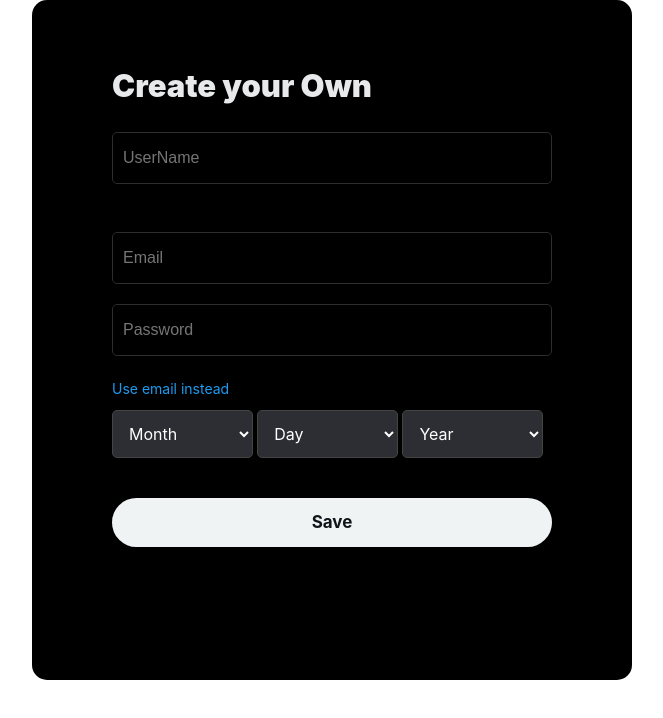
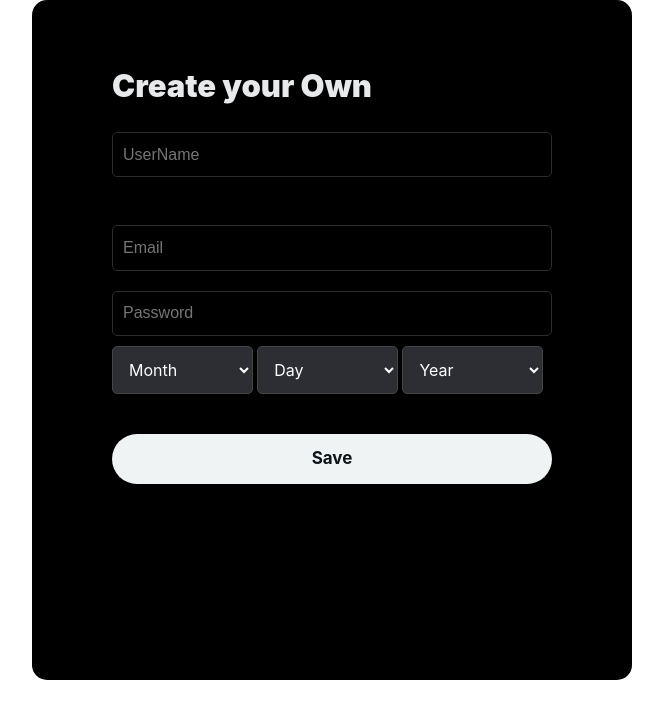
Before and after one commit to samyogacharya12/Twitter-demake-frontend, an Angular app: page /registration in a window 1280 px wide. Shown: the top 718 px of the page, without its empty margins (308-971 px from the left). Built offline with nearby package versions, Linux system fonts and the light colour scheme.

Commit message:
new changes

```diff
--- a/src/app/registration/registration.component.html
+++ b/src/app/registration/registration.component.html
@@ -6,18 +6,8 @@
   <div class="registration">
   <form class="twitter-form" (ngSubmit)="onSubmit()" #userForm="ngForm">
       <input class="username-btn" type="text" placeholder="UserName" [(ngModel)]="user.username" (keydown)="onSelectUsername($event)" name="name" required><br><br><br>
-      <div *ngIf="this.checkUsername" class="error-message">
-        <span>Username must be at least 3 characters.</span>
-      </div>
       <input class="email-input" type="text" placeholder="Email" [(ngModel)]="user.email" (keydown)="validateEmail($event)" name="email" required><br>
-      <div *ngIf="this.isInvalidEmail" class="email-error-message">
-        <span>Email is not valid</span>
-      </div>
-
     <input class="username-btn" type="password" placeholder="Password" [(ngModel)]="user.password" name="password" required><br>
-    <div class="alternate-option">
-      <a href="#" id="use-email" (click)="useEmailInstead()">Use email instead</a>
-    </div>
 
     <div class="form-group dob-group">
       <select id="dob-month" [(ngModel)]="user.dobMonth" name="dobMonth" required>
```
